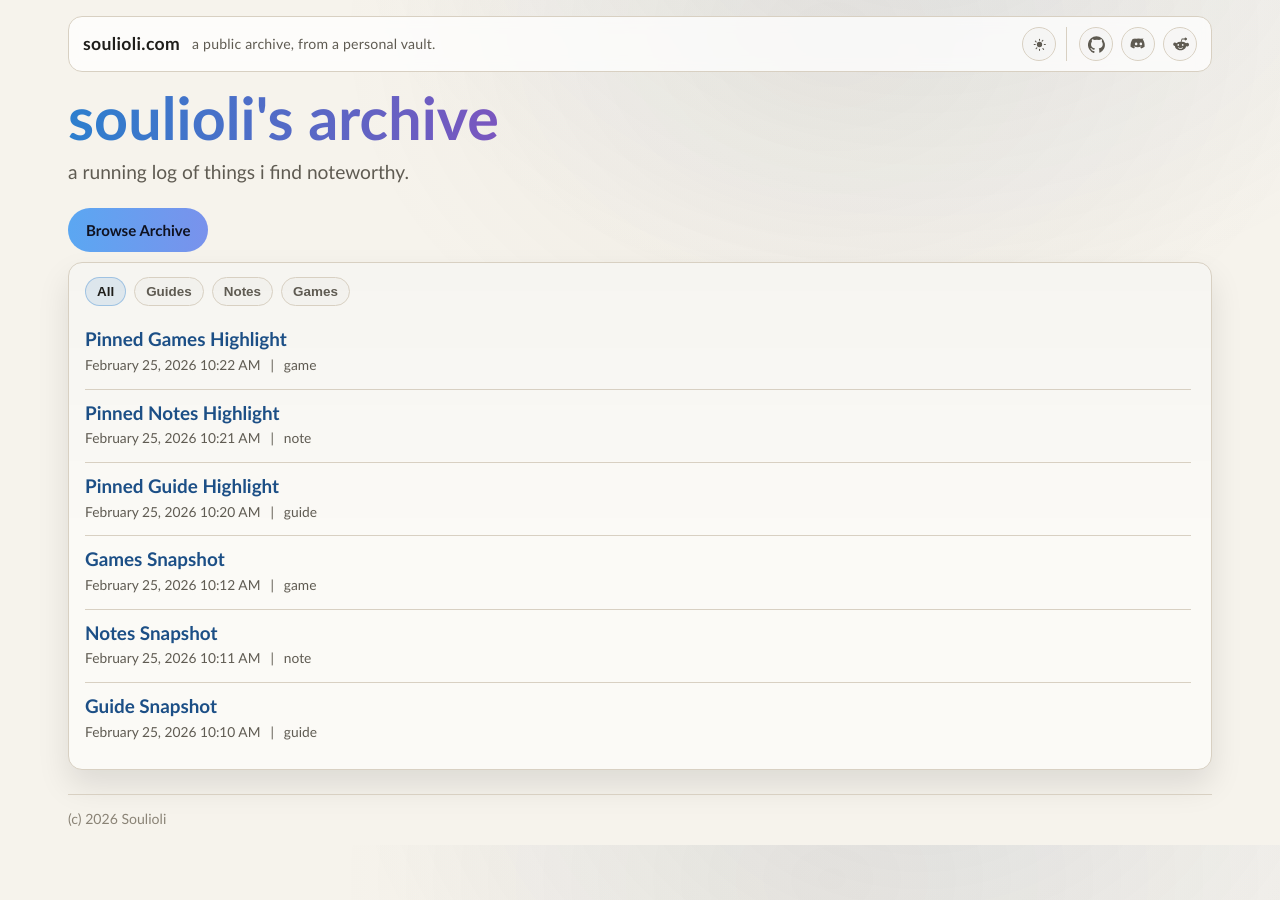
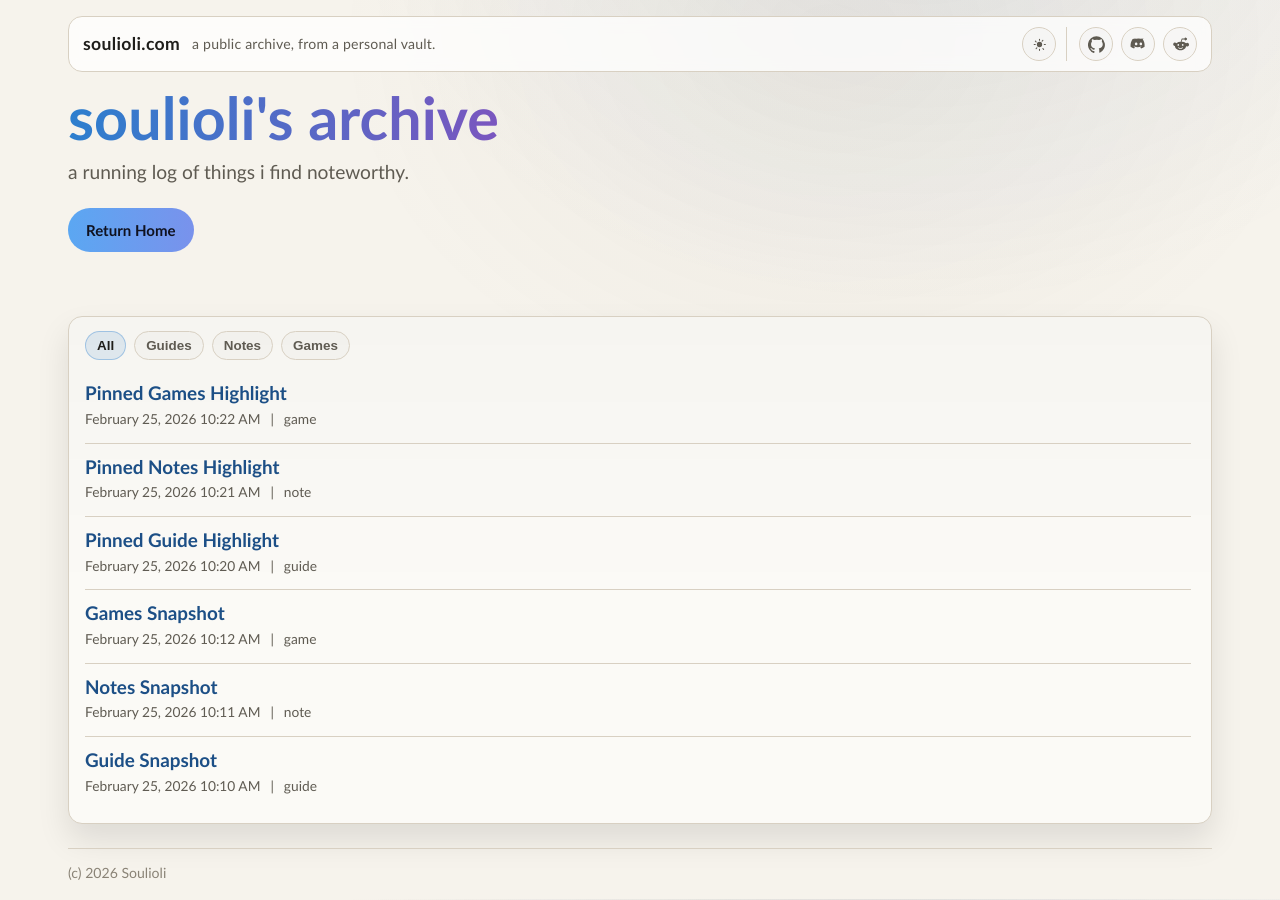
Before and after one commit to Souliolii/soulioli.com, a Jekyll site: the page built from archive.html, in a window 1280 px wide. Built offline with Jekyll 4.4.1, drawn with Linux system fonts in a browser that asks for light colours.

Commit message:
Update hero section on archive page to change button text from 'Browse Archive' to 'Return Home'

```diff
--- a/_layouts/default.html
+++ b/_layouts/default.html
@@ -469,6 +469,9 @@
     body.archive-page .hero{
       margin: 14px 0 10px;
     }
+    body.archive-page .hero-home{
+      margin-bottom: 64px;
+    }
     body.archive-page .archive-scroll{
       max-height: clamp(260px, calc(100vh - 360px), 500px);
     }
--- a/archive.html
+++ b/archive.html
@@ -8,7 +8,7 @@ title: Archive
     <h1><span class="brand-gradient">soulioli's archive</span></h1>
     <p>a running log of things i find noteworthy.</p>
     <div class="hero-actions">
-      <a class="btn btn-primary" href="/">Browse Archive</a>
+      <a class="btn btn-primary" href="/">Return Home</a>
     </div>
   </div>
 </div>
```
